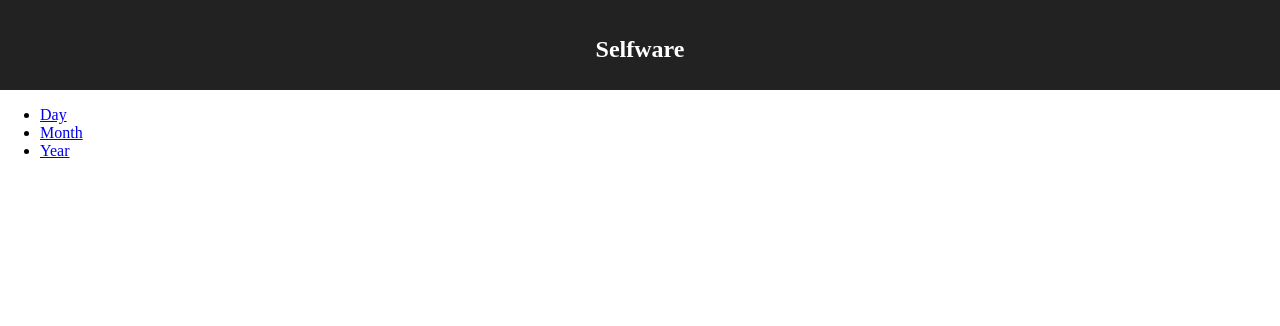
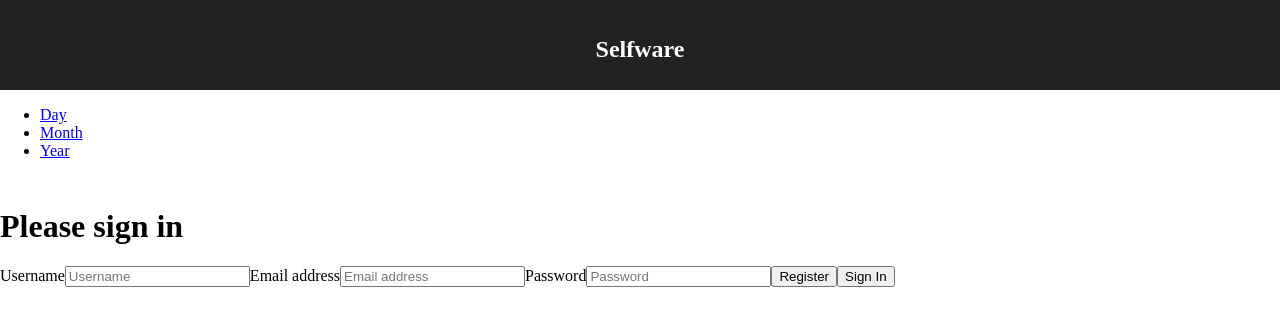
Before and after one commit to davidnicholastaylor/Meme-otional, a React (Create React App) app: page / in a window 1280 px wide. Shown: the top 326 px of the page. Built offline with nearby package versions, Linux system fonts and the light colour scheme.

Commit message:
created login and storing in session storage

```diff
--- a/src/components/AppViews.js
+++ b/src/components/AppViews.js
@@ -1,7 +1,7 @@
 import { Route, Redirect } from 'react-router-dom'
 import React, { Component } from "react"
-// import Login from './Login'
-// import DataManager from '../data/DataManager'
+import Login from './Login'
+import DataManager from './data/DataManager'
 import "./AppViews.css"
 
 
@@ -11,13 +11,18 @@ import "./AppViews.css"
 export default class AppViews extends Component {
 
 
-    // isAuthenticated = () => sessionStorage.getItem("credentials") !== null
+    isAuthenticated = () => sessionStorage.getItem("credentials") !== null
 
     state = {
         user: [],
         day: [],
         rating: []
     }
+
+    addUser = (user, link) => DataManager.post(user, link)
+    .then(users => this.setState({
+        users: users
+    }))
 
 
     // addArticle = (article, link) => DataManager.post(article, link)
@@ -53,12 +58,12 @@ export default class AppViews extends Component {
             <React.Fragment>
                 <div className="viewArea">
 
-                    {/* <Route path="/login" render={(props) => {
+                    { <Route path="/" render={(props) => {
                         return <Login {...props}
                             addUser={this.addUser} />
                     }} />
 
-                    {/* ARTICLES */
+                    /* ARTICLES */
                     /* <Route exact path="/articles" render={(props) => {
                         if (this.isAuthenticated()) {
                             return <ArticleList {...props}
--- a/src/components/Login.js
+++ b/src/components/Login.js
@@ -0,0 +1,108 @@
+import React, { Component } from "react"
+import DataManager from "./data/DataManager"
+
+export default class Login extends Component {
+
+    // Set initial state
+    state = {
+        username: "",
+        email: "",
+        password: ""
+    }
+
+    // Update state whenever an input field is edited
+    handleFieldChange = (evt) => {
+        const stateToChange = {}
+        stateToChange[evt.target.id] = evt.target.value
+        this.setState(stateToChange)
+    }
+
+    // Simplistic handler for login submit
+    handleLogin = (e) => {
+        e.preventDefault()
+
+        /*
+            For now, just store the email and password that
+            the customer enters into local storage.
+        */
+        let username = this.state.username;
+        let password = this.state.password;
+        DataManager.getAll("users")
+            .then(users => {
+                let loginUser = users.find(u => u.inputPassword === password && u.inputUsername === username)
+                if (loginUser) {
+                    sessionStorage.setItem(
+                        "credentials",
+                        JSON.stringify({
+                            email: this.state.email,
+                            password: this.state.password,
+                            username: this.state.username,
+                            id: loginUser.id
+                        })
+                    )
+                    this.props.history.push("/tracker")
+                } else {
+                    alert("No user found, please register!")
+                }
+            })
+    }
+
+    constructNewUser = evt => {
+        evt.preventDefault()
+        let username = this.state.username;
+        let email = this.state.email;
+        let password = this.state.password;
+        DataManager.getAll("users").then((users) => {
+            let loginUser = users.find(u => u.inputEmail === email && u.inputUsername === username && u.inputPassword === password)
+            console.log(loginUser)
+            if (loginUser) {
+                alert("This user or email is already taken")
+            } else {
+                let newUser = {
+                    inputUsername: this.state.username,
+                    inputEmail: this.state.email,
+                    inputPassword: this.state.password,
+                }
+
+                this.props.addUser(newUser, "users").then(() => this.props.history.push("/tracker"))
+            }
+
+        })
+    }
+
+
+    render() {
+        return (
+            <form onSubmit={this.handleLogin}>
+                <h1>Please sign in</h1>
+                <label htmlFor="inputUsername">
+                    Username
+                </label>
+                <input onChange={this.handleFieldChange} type="username"
+                    id="username"
+                    placeholder="Username"
+                    required="" autoFocus="" />
+                <label htmlFor="inputEmail">
+                    Email address
+                </label>
+                <input onChange={this.handleFieldChange} type="email"
+                    id="email"
+                    placeholder="Email address"
+                    required="" autoFocus="" />
+                <label htmlFor="inputPassword">
+                    Password
+                </label>
+                <input onChange={this.handleFieldChange} type="password"
+                    id="password"
+                    placeholder="Password"
+                    required="" autoFocus="" />
+                <button type="submit" onClick={this.constructNewUser}>
+                    Register
+                </button>
+                <button type="submit" onClick={this.handleLogin}>
+                    Sign In
+                </button>
+            </form>
+        )
+    }
+}
```
